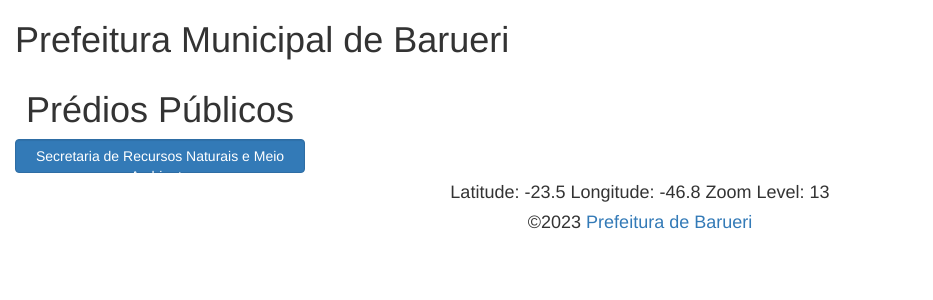
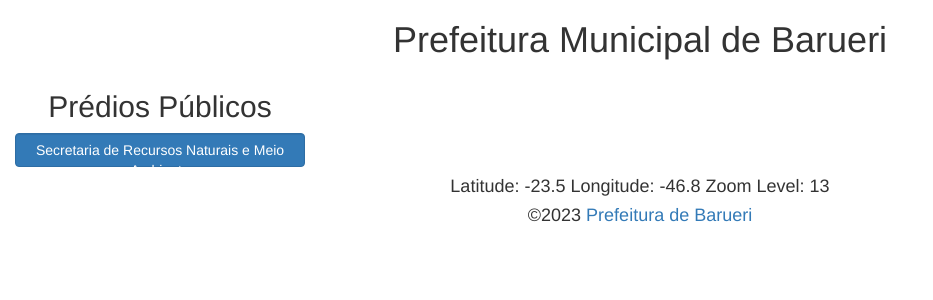
Before and after one commit to jonatas-marques/sig-sema, a Next.js app: page / in a window 1280 px wide. Shown: the top 300 px of the page, without its empty margins (0-933 px from the left). Built offline with nearby package versions, Linux system fonts and the light colour scheme.

Commit message:
Tentativa de publicar mapa OL

```diff
--- a/package.json
+++ b/package.json
@@ -12,7 +12,9 @@
   "dependencies": {
     "bootstrap": "^3.4.1",
     "next": "^13.2.1",
+    "ol": "^7.2.2",
     "react": "^18.2.0",
+    "react-bootstrap": "^2.7.2",
     "react-dom": "^18.2.0"
   }
 }
--- a/pages/index.js
+++ b/pages/index.js
@@ -1,22 +1,28 @@
-//Bootstrap CSS
-import 'bootstrap/dist/css/bootstrap.css'
-//Style CSS
-import styles from '/components/HomeMap.module.css'
+import * as React from 'react';
+import 'bootstrap/dist/css/bootstrap.min.css'
+import styles from '../styles.module.css'
+
+//const mapElement = useRef()
 
 function Home() {
     return (
         <div>
             <div
-                //className={styles.header}
-                class="header col-md-12">
+                className={styles.header}
+                class="col-md-12 text-center">
                 <h1>Prefeitura Municipal de Barueri</h1>
             </div>
-            <div id="side_panel" class="col-md-3">
-                <h1 class="text-center">Prédios Públicos</h1>
+            <div
+                className={styles.side_panel}
+                class="col-md-3">
+                <h2 class="text-center">Prédios Públicos</h2>
                 <button id="zoomToSEMA" class="form-control btn-primary">Secretaria de Recursos Naturais e Meio Ambiente</button>
             </div>
-            <div id="mapdiv" class="col-md-9"></div>
-            <div id="footer" class="col-md-12">
+            <div
+                //ref={mapElement}
+                className={styles.mapdiv} class="col-md-9">
+            </div>
+            <div className={styles.footer} class="col-md-12">
                 <h4 id="map_coords" class="text-center">Latitude: -23.5 Longitude: -46.8 Zoom Level: 13</h4>
                 <h4 class="text-center"> &copy;2023 <a href="https://portal.barueri.sp.gov.br/">Prefeitura de Barueri</a> </h4>
             </div>
--- a/components/HomeMap.module.css
+++ b/styles.module.css
@@ -1,17 +1,18 @@
-#header {
+.header {
+    text-decoration-color: white;
     text-align: center;
     height: 75px;
     background-color: darkcyan
 }
-#mapdiv {
+.mapdiv {
     height: 850px;
     background-color: salmon;
 }
-#side_panel {
+.side_panel {
     height: 850px;
     background-color: beige;
 }
-#footer {
+.footer {
     height: 75px;
     background-color: darkgray;
 }
```
Also changed, not shown: app.js (added, +8 -0 lines), 1 other file (tests, documents, lock files or other folders).
